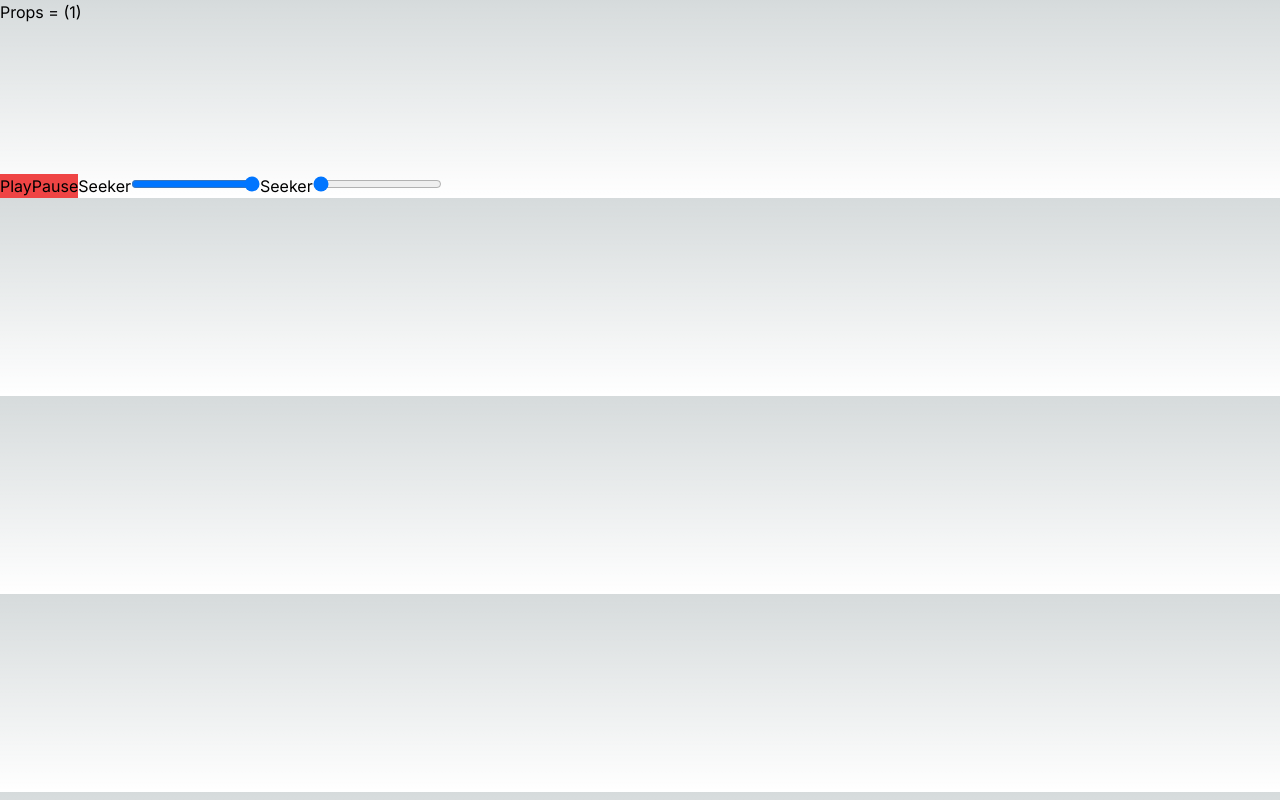
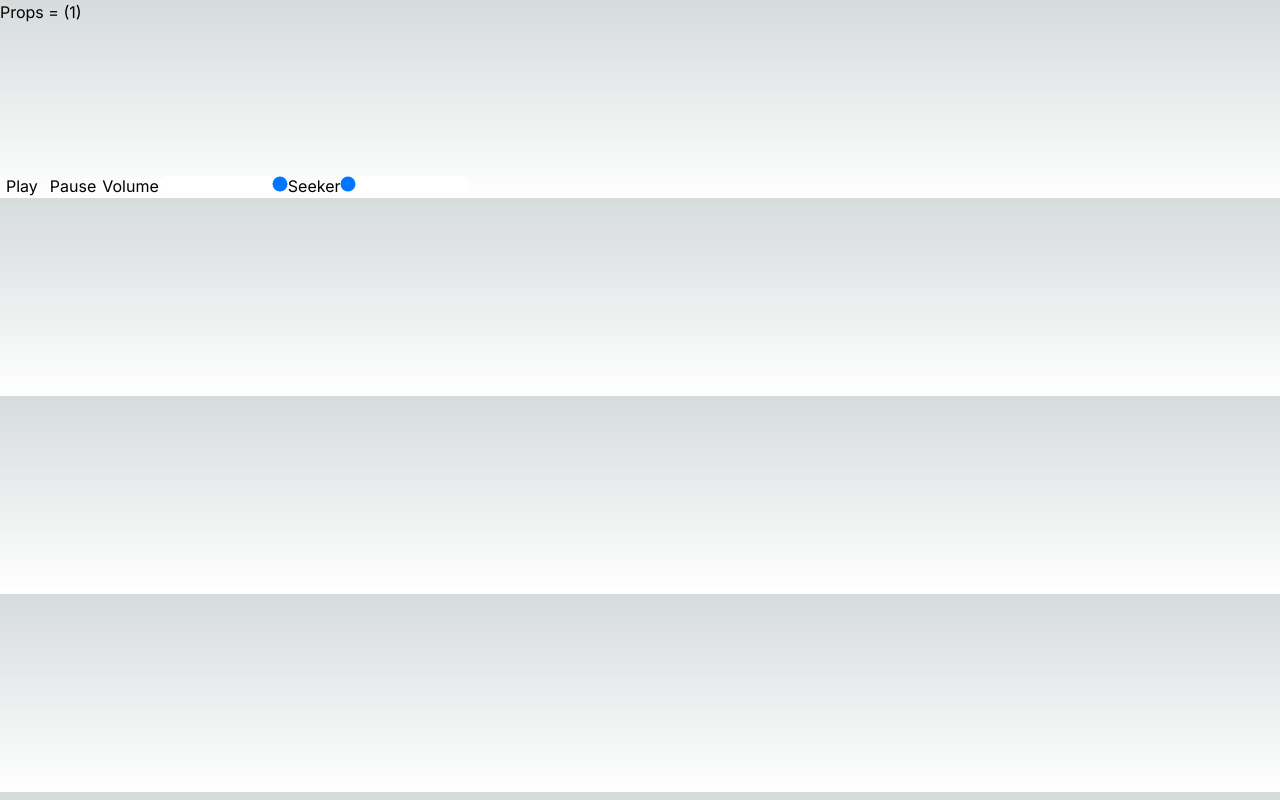
Before and after one commit to djohoe28/covid-player, a Next.js app: page /room/1 in a window 1280 px wide. Built offline with nearby package versions, Linux system fonts and the light colour scheme.

Commit message:
JSX temp

```diff
--- a/src/app/components/UI/Button.jsx
+++ b/src/app/components/UI/Button.jsx
@@ -1,3 +1,3 @@
 export default function Button(props) {
-    return <input type="button" {...props} className={`bg-red-500 ${props.className ? props.className : ""}`} />
+    return <input type="button" {...props} className={`rounded px-1 mx-0.5 dark:text-slate-300 dark:bg-slate-900 ${props.className ? props.className : ""}`} />
 }
--- a/src/app/components/UI/Range.jsx
+++ b/src/app/components/UI/Range.jsx
@@ -1,3 +1,3 @@
 export default function Range(props) {
-    return <input type="range" {...props} className={`${props.className ? props.className : ""}`} />
+    return <input type="range" {...props} className={`appearance-none rounded-lg dark:bg-gray-700 ${props.className ? props.className : ""}`} />
 }
--- a/src/app/components/player.jsx
+++ b/src/app/components/player.jsx
@@ -11,7 +11,7 @@ export default function Player({props}) {
             <div>
                 <Button name={"play"} defaultValue={"Play"} />
                 <Button name={"pause"} defaultValue={"Pause"} />
-                <label htmlFor={"Volume"}>Seeker</label>
+                <label htmlFor={"Volume"}>Volume</label>
                 <Range name={"volume"} defaultValue={100} min={0} max={100} step={1} />
                 <label htmlFor={"seeker"}>Seeker</label>
                 <Range name={"seeker"} defaultValue={0} min={0} max={1} step={0.1} />
```
